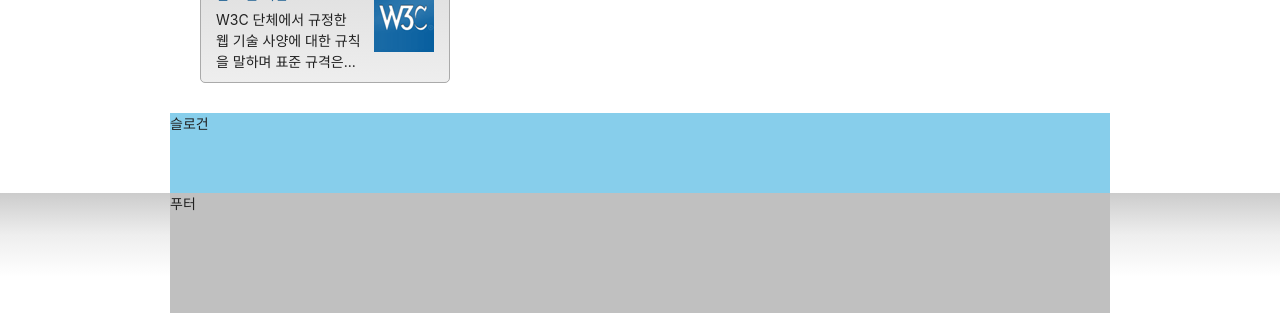
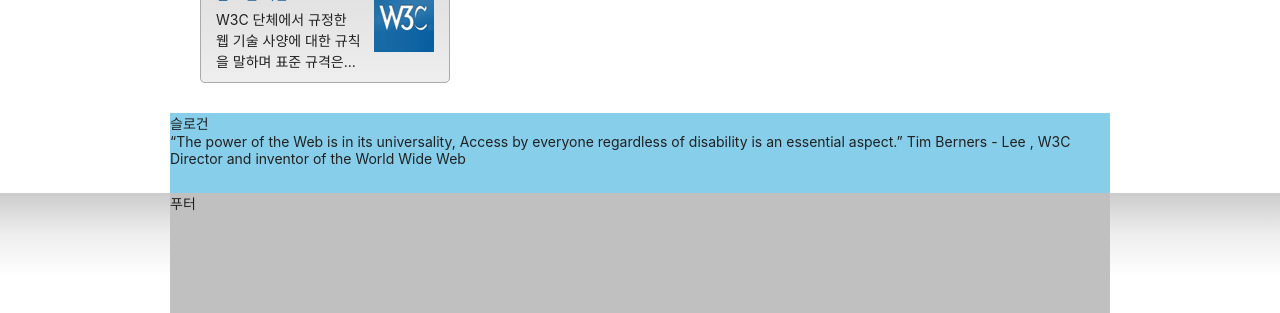
Before and after one commit to rlawlsdn263/HTML5, a plain HTML site: page index.html in a window 1280 px wide. Shown: the part 749-1062 px from the top of the page. Drawn offline with Linux system fonts and the light colour scheme; a web font is replaced by a local one.

Commit message:
슬로건 마크업

```diff
--- a/index.html
+++ b/index.html
@@ -331,7 +331,16 @@
       </div>
     </div>
   </main>
-  <article class="slogan">슬로건</article>
+  <article class="slogan">
+    <h2 class="slogan-title" title="웹카페에서 웹표준을">슬로건</h2>
+    <p class="slogan-content">
+      <q cite="http://w3.org/WAI">The power of the Web is in its universality, Access by everyone regardless of disability is an essential aspect.</q>
+      Tim Berners - Lee , W3C Director and inventor of the World Wide Web
+    </p>
+    <footer class="a11y-hidden">
+      출처 : W3C, http://w3.org/WAI/
+    </footer>
+  </article>
   <footer class="footer">
     <div class="footer-inner">
       푸터
```
